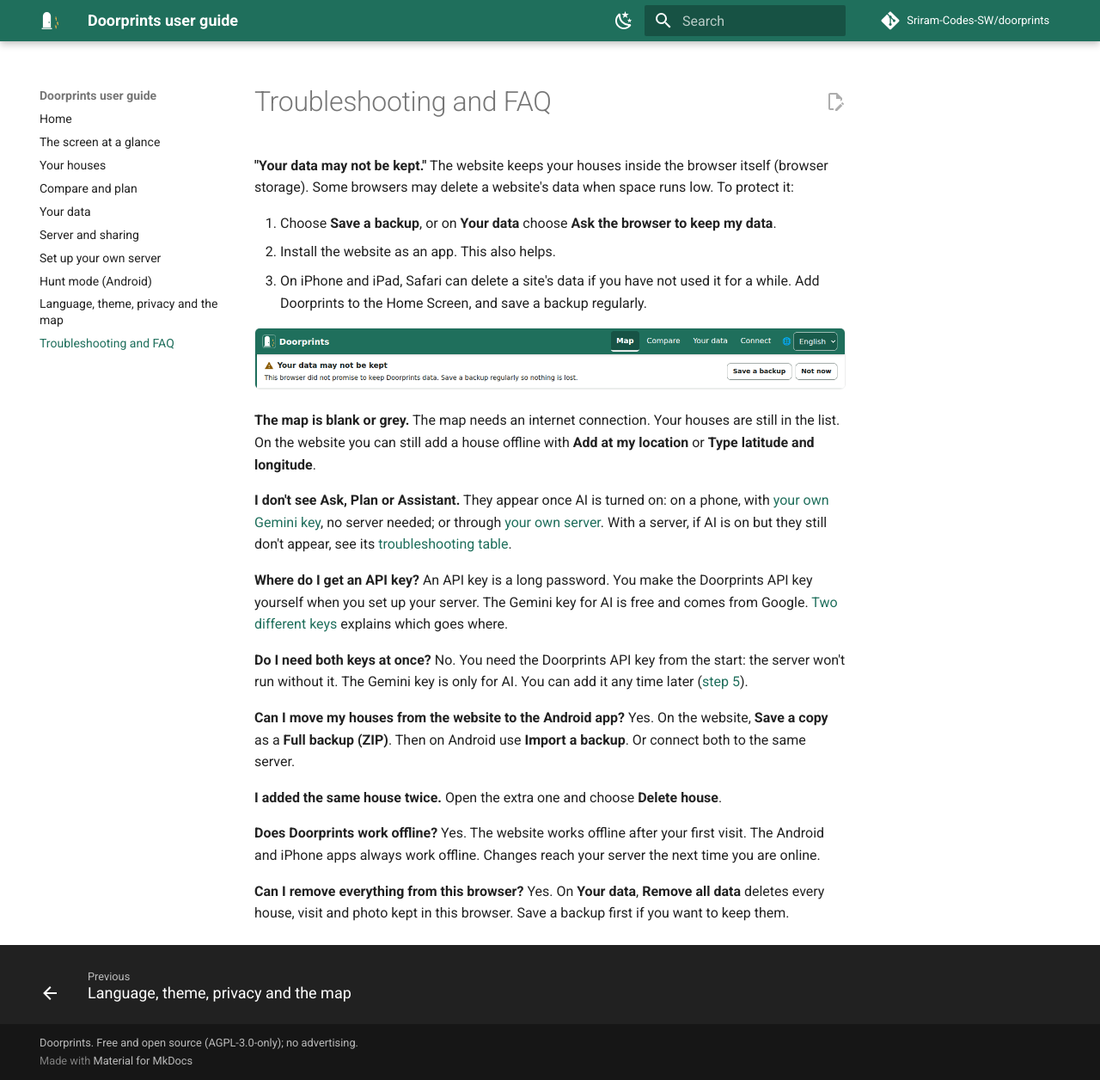
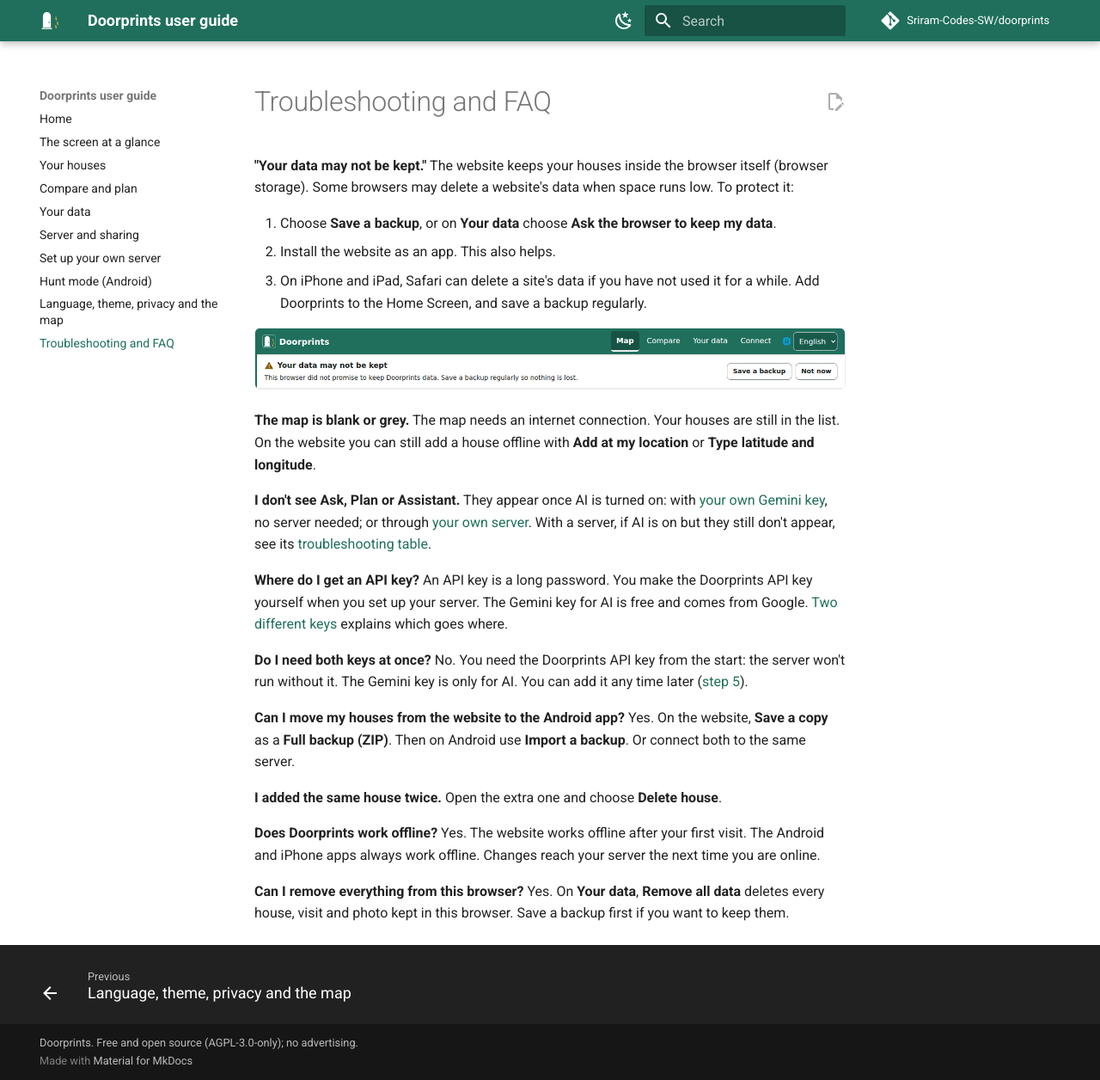
Before and after one commit to Sriram-Codes-SW/doorprints, an MkDocs documentation site: the page built from guide/docs/faq.md, in a window 1280 px wide and 1256 px high. Shown: the whole window at 86% size. Built offline with MkDocs 1.6.1 and Material for MkDocs 9.7.7, drawn with Linux system fonts in a browser that asks for light colours; comment, search, counter and statistics services are not loaded.

Commit message:
docs(guide): point the own-key links at the renamed heading
The strict guide build failed: compare-and-plan and the FAQ still linked
to #ai-without-a-server-android-and-iphone. Both now also say the own key
works on the website.

Co-Authored-By: Claude <noreply@anthropic.com>
Claude-Session: https://claude.ai/code/session_011Vb12cKJLnh2PUgUarZgVx

```diff
--- a/guide/docs/faq.md
+++ b/guide/docs/faq.md
@@ -13,8 +13,8 @@ browsers may delete a website's data when space runs low. To protect it:
 **The map is blank or grey.** The map needs an internet connection. Your houses are still in the list. On the
 website you can still add a house offline with **Add at my location** or **Type latitude and longitude**.
 
-**I don't see Ask, Plan or Assistant.** They appear once AI is turned on: on a phone, with
-[your own Gemini key](settings-and-privacy.md#ai-without-a-server-android-and-iphone), no server needed; or through
+**I don't see Ask, Plan or Assistant.** They appear once AI is turned on: with
+[your own Gemini key](settings-and-privacy.md#ai-without-a-server), no server needed; or through
 [your own server](set-up-a-server.md). With a server, if AI is on but they still don't appear, see its
 [troubleshooting table](set-up-a-server.md#if-something-goes-wrong).
 
```
Also changed, not shown: guide/docs/compare-and-plan.md (+1 -1 lines).
